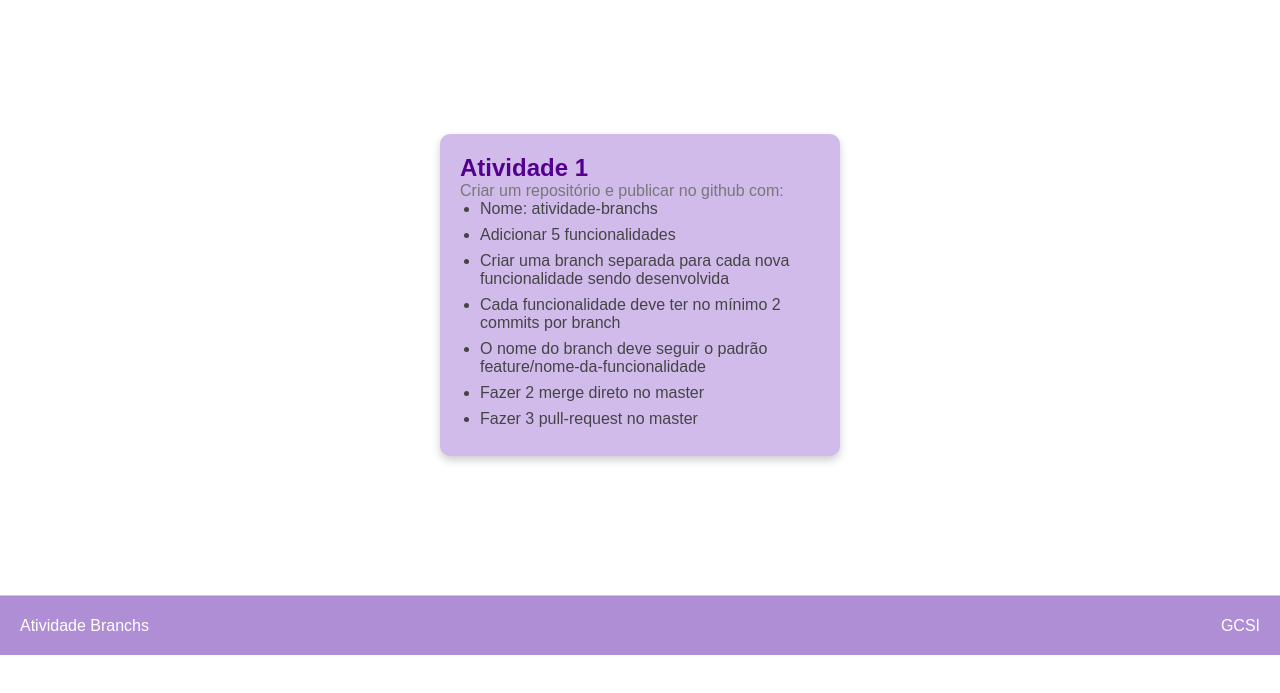
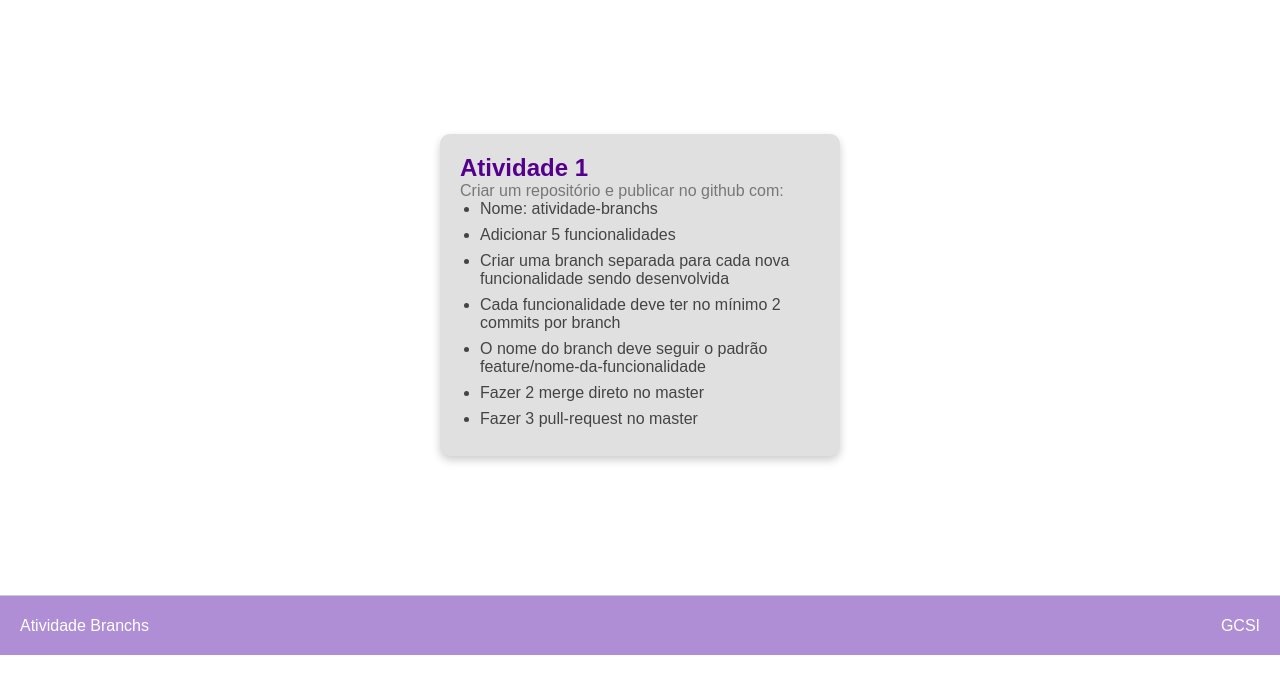
Before and after one commit to rebeca018/atividade-branchs, a plain HTML site: page index.html in a window 1280 px wide. In both pictures the pointer is over the element 640 px from the left and 370 px from the top of the page. Shown: the part 75-768 px from the top of the page. Drawn offline with Linux system fonts and the light colour scheme.

Commit message:
Mudando a cor do card quando passar o mouse

```diff
--- a/styles.css
+++ b/styles.css
@@ -82,7 +82,10 @@
     max-width: 400px;
     margin: 20px;
 }
+.card:hover {
+    background-color: #e0e0e0;
 
+}
 .card h2{
     margin-top: 0;
     color: #54008d;
```
